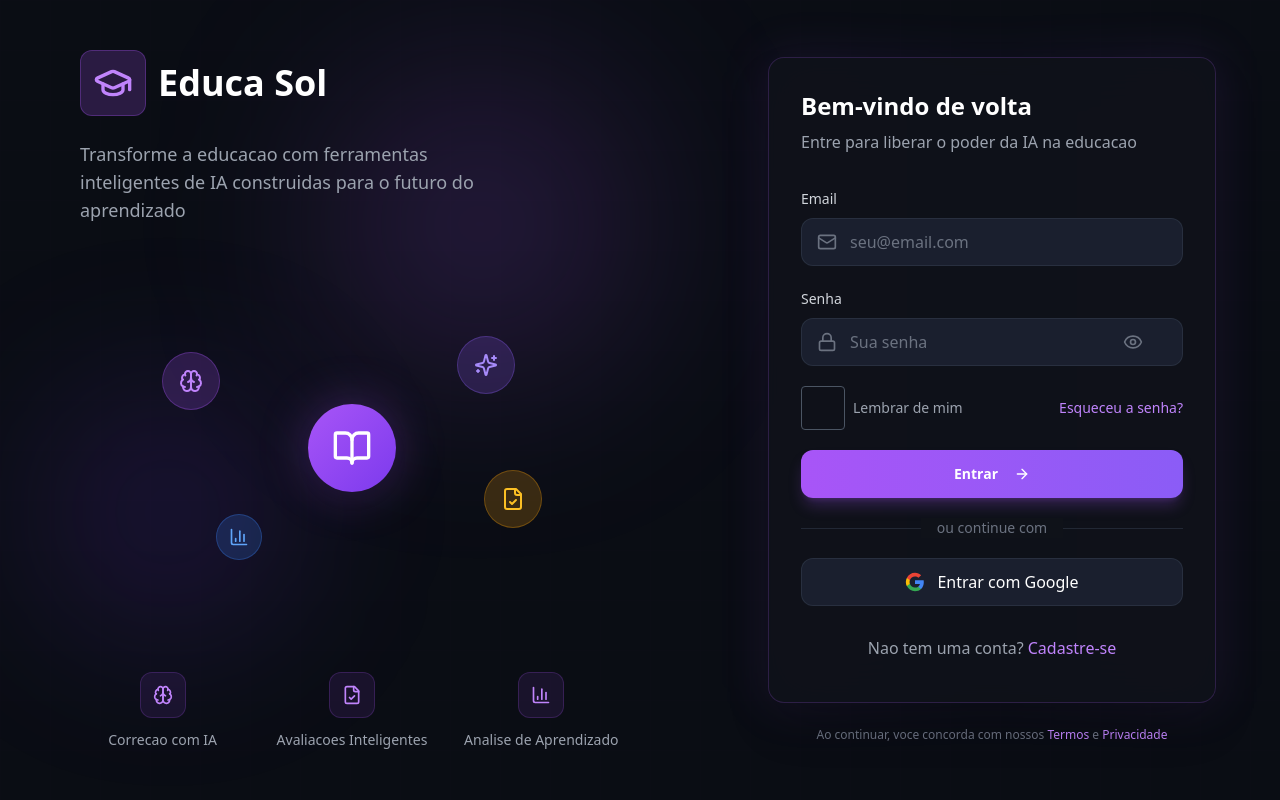
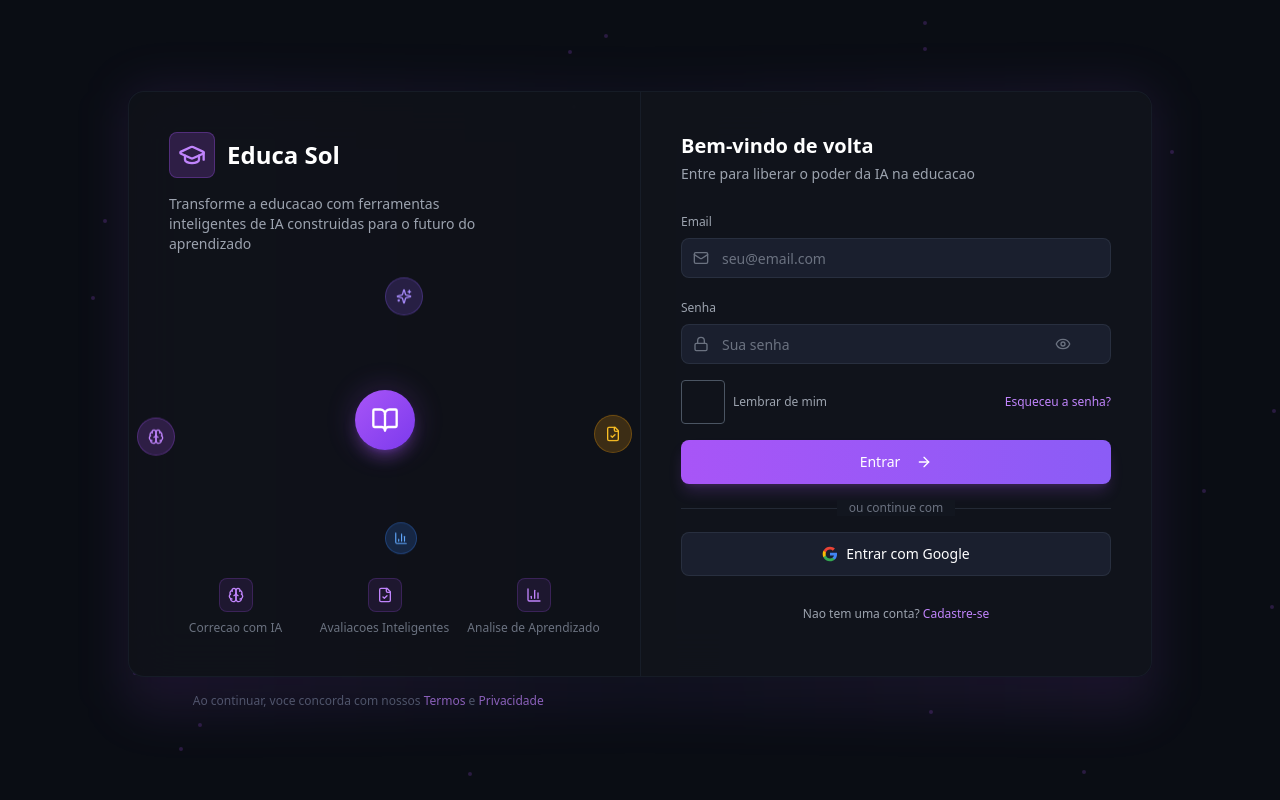
Before and after one commit to hudsonargollo/educassol, a React (Vite) app: page /auth in a window 1280 px wide. Built offline with nearby package versions, Linux system fonts and the light colour scheme.

Commit message:
Compact login layout to match ExamAI reference

```diff
--- a/src/pages/Auth.tsx
+++ b/src/pages/Auth.tsx
@@ -5,7 +5,6 @@ import { GraduationCap, Sparkles, Mail, Lock, Eye, EyeOff, ArrowRight, Brain, Ba
 import { Button } from "@/components/ui/button";
 import { Checkbox } from "@/components/ui/checkbox";
 import { useToast } from "@/hooks/use-toast";
-import { cn } from "@/lib/utils";
 
 const Auth = () => {
   const navigate = useNavigate();
@@ -55,58 +54,148 @@ const Auth = () => {
   };
 
   return (
-    <div className="min-h-screen bg-[#0a0d14] relative overflow-hidden flex">
-      <div className="absolute inset-0 opacity-[0.02]" style={{ backgroundImage: `linear-gradient(rgba(168, 85, 247, 0.3) 1px, transparent 1px), linear-gradient(90deg, rgba(168, 85, 247, 0.3) 1px, transparent 1px)`, backgroundSize: '50px 50px' }} />
-      <div className="hidden lg:flex lg:w-1/2 xl:w-[55%] relative flex-col justify-center px-12 xl:px-20">
-        <div className="absolute top-20 right-20 w-72 h-72 bg-examai-purple-500/20 rounded-full blur-[100px]" />
-        <div className="absolute bottom-40 left-10 w-64 h-64 bg-violet-600/15 rounded-full blur-[80px]" />
-        <div className="relative z-10 mb-8">
-          <div className="flex items-center gap-3 mb-6">
-            <div className="p-3 rounded-xl bg-examai-purple-500/20 border border-examai-purple-500/30"><GraduationCap className="h-10 w-10 text-examai-purple-400" /></div>
-            <h1 className="text-4xl font-bold text-white">Educa Sol</h1>
-          </div>
-          <p className="text-lg text-gray-400 max-w-md">Transforme a educacao com ferramentas inteligentes de IA construidas para o futuro do aprendizado</p>
-        </div>
-        <div className="relative h-80 my-8">
-          <div className="absolute left-1/2 top-1/2 -translate-x-1/2 -translate-y-1/2 z-20">
-            <div className="relative"><div className="absolute inset-0 bg-examai-purple-500/30 rounded-full blur-xl animate-pulse" /><div className="relative p-6 rounded-full bg-gradient-to-br from-examai-purple-500 to-violet-600 shadow-lg"><BookOpen className="h-10 w-10 text-white" /></div></div>
-          </div>
-          <div className="absolute left-[15%] top-[20%] animate-float"><div className="p-4 rounded-full bg-examai-purple-500/20 border border-examai-purple-500/30"><Brain className="h-6 w-6 text-examai-purple-400" /></div></div>
-          <div className="absolute right-[20%] top-[15%] animate-float" style={{ animationDelay: '1s' }}><div className="p-4 rounded-full bg-violet-500/20 border border-violet-500/30"><Sparkles className="h-6 w-6 text-violet-400" /></div></div>
-          <div className="absolute left-[25%] bottom-[15%] animate-float" style={{ animationDelay: '0.5s' }}><div className="p-3 rounded-full bg-blue-500/20 border border-blue-500/30"><BarChart3 className="h-5 w-5 text-blue-400" /></div></div>
-          <div className="absolute right-[15%] bottom-[25%] animate-float" style={{ animationDelay: '1.5s' }}><div className="p-4 rounded-full bg-amber-500/20 border border-amber-500/30"><FileCheck className="h-6 w-6 text-amber-400" /></div></div>
-        </div>
-        <div className="relative z-10 grid grid-cols-3 gap-6 mt-8">
-          <FeatureItem icon={<Brain className="h-5 w-5" />} label="Correcao com IA" />
-          <FeatureItem icon={<FileCheck className="h-5 w-5" />} label="Avaliacoes Inteligentes" />
-          <FeatureItem icon={<BarChart3 className="h-5 w-5" />} label="Analise de Aprendizado" />
-        </div>
+    <div className="min-h-screen bg-[#0a0d14] relative overflow-hidden flex items-center justify-center p-4">
+      {/* Background dots */}
+      <div className="absolute inset-0 overflow-hidden pointer-events-none">
+        {[...Array(30)].map((_, i) => (
+          <div key={i} className="absolute w-1 h-1 bg-examai-purple-500/20 rounded-full"
+            style={{ top: `${Math.random() * 100}%`, left: `${Math.random() * 100}%` }} />
+        ))}
       </div>
-      <div className="w-full lg:w-1/2 xl:w-[45%] flex items-center justify-center p-6 lg:p-12">
-        <div className="w-full max-w-md">
-          <div className="lg:hidden text-center mb-8"><div className="flex items-center justify-center gap-3 mb-4"><div className="p-3 rounded-xl bg-examai-purple-500/20 border border-examai-purple-500/30"><GraduationCap className="h-8 w-8 text-examai-purple-400" /></div><h1 className="text-3xl font-bold text-white">Educa Sol</h1></div></div>
-          <div className="relative">
-            <div className="absolute -inset-1 bg-gradient-to-r from-examai-purple-500/20 via-violet-500/10 to-examai-purple-500/20 rounded-2xl blur-xl opacity-50" />
-            <div className="relative bg-[#0f1219]/90 backdrop-blur-xl rounded-2xl border border-examai-purple-500/20 p-8 shadow-2xl">
-              <div className="mb-8"><h2 className="text-2xl font-bold text-white mb-2">{isLogin ? "Bem-vindo de volta" : "Criar conta"}</h2><p className="text-gray-400">{isLogin ? "Entre para liberar o poder da IA na educacao" : "Comece sua jornada com a IA educacional"}</p></div>
-              <form onSubmit={handleSubmit} className="space-y-5">
-                <div className="space-y-2"><label className="text-sm font-medium text-gray-300">Email</label><div className="relative"><Mail className="absolute left-4 top-1/2 -translate-y-1/2 h-5 w-5 text-gray-500" /><input type="email" value={email} onChange={(e) => setEmail(e.target.value)} placeholder="seu@email.com" className="w-full h-12 pl-12 pr-4 rounded-xl bg-[#1a1f2e] border border-gray-700/50 text-white placeholder:text-gray-500 focus:outline-none focus:border-examai-purple-500 focus:ring-2 focus:ring-examai-purple-500/20 transition-all" required /></div></div>
-                <div className="space-y-2"><label className="text-sm font-medium text-gray-300">Senha</label><div className="relative"><Lock className="absolute left-4 top-1/2 -translate-y-1/2 h-5 w-5 text-gray-500" /><input type={showPassword ? "text" : "password"} value={password} onChange={(e) => setPassword(e.target.value)} placeholder="Sua senha" className="w-full h-12 pl-12 pr-12 rounded-xl bg-[#1a1f2e] border border-gray-700/50 text-white placeholder:text-gray-500 focus:outline-none focus:border-examai-purple-500 focus:ring-2 focus:ring-examai-purple-500/20 transition-all" required /><button type="button" onClick={() => setShowPassword(!showPassword)} className="absolute right-4 top-1/2 -translate-y-1/2 text-gray-500 hover:text-gray-300">{showPassword ? <EyeOff className="h-5 w-5" /> : <Eye className="h-5 w-5" />}</button></div></div>
-                {isLogin && <div className="flex items-center justify-between"><label className="flex items-center gap-2 cursor-pointer"><Checkbox checked={rememberMe} onCheckedChange={(c) => setRememberMe(c as boolean)} className="border-gray-600 data-[state=checked]:bg-examai-purple-500" /><span className="text-sm text-gray-400">Lembrar de mim</span></label><button type="button" className="text-sm text-examai-purple-400 hover:text-examai-purple-300">Esqueceu a senha?</button></div>}
-                <Button type="submit" disabled={loading} className="w-full h-12 rounded-xl font-semibold bg-gradient-to-r from-examai-purple-500 to-violet-500 hover:from-examai-purple-400 hover:to-violet-400 shadow-lg shadow-examai-purple-500/25 hover:-translate-y-0.5 transition-all disabled:opacity-50">{loading ? <><div className="w-5 h-5 border-2 border-white/30 border-t-white rounded-full animate-spin mr-2" />{isLogin ? "Entrando..." : "Criando..."}</> : <>{isLogin ? "Entrar" : "Criar conta"}<ArrowRight className="h-5 w-5 ml-2" /></>}</Button>
-                <div className="relative my-6"><div className="absolute inset-0 flex items-center"><div className="w-full border-t border-gray-700/50" /></div><div className="relative flex justify-center text-sm"><span className="px-4 bg-[#0f1219] text-gray-500">ou continue com</span></div></div>
-                <button type="button" onClick={handleGoogleSignIn} className="w-full h-12 rounded-xl font-medium bg-[#1a1f2e] border border-gray-700/50 text-white hover:bg-[#252b3d] transition-all flex items-center justify-center gap-3"><svg className="h-5 w-5" viewBox="0 0 24 24"><path fill="#4285F4" d="M22.56 12.25c0-.78-.07-1.53-.2-2.25H12v4.26h5.92c-.26 1.37-1.04 2.53-2.21 3.31v2.77h3.57c2.08-1.92 3.28-4.74 3.28-8.09z"/><path fill="#34A853" d="M12 23c2.97 0 5.46-.98 7.28-2.66l-3.57-2.77c-.98.66-2.23 1.06-3.71 1.06-2.86 0-5.29-1.93-6.16-4.53H2.18v2.84C3.99 20.53 7.7 23 12 23z"/><path fill="#FBBC05" d="M5.84 14.09c-.22-.66-.35-1.36-.35-2.09s.13-1.43.35-2.09V7.07H2.18C1.43 8.55 1 10.22 1 12s.43 3.45 1.18 4.93l2.85-2.22.81-.62z"/><path fill="#EA4335" d="M12 5.38c1.62 0 3.06.56 4.21 1.64l3.15-3.15C17.45 2.09 14.97 1 12 1 7.7 1 3.99 3.47 2.18 7.07l3.66 2.84c.87-2.6 3.3-4.53 6.16-4.53z"/></svg>Entrar com Google</button>
-                <p className="text-center text-gray-400 mt-6">{isLogin ? "Nao tem uma conta?" : "Ja tem uma conta?"}{" "}<button type="button" onClick={() => setIsLogin(!isLogin)} className="text-examai-purple-400 hover:text-examai-purple-300 font-medium">{isLogin ? "Cadastre-se" : "Entre"}</button></p>
-              </form>
+
+      {/* Main container - card style like reference */}
+      <div className="relative w-full max-w-5xl">
+        <div className="absolute -inset-1 bg-gradient-to-r from-examai-purple-500/10 via-violet-500/5 to-examai-purple-500/10 rounded-3xl blur-xl" />
+        <div className="relative bg-[#0f1219]/95 backdrop-blur-xl rounded-2xl border border-gray-800/50 overflow-hidden flex flex-col lg:flex-row">
+
+          {/* Left side - Branding */}
+          <div className="lg:w-1/2 p-8 lg:p-10 flex flex-col">
+            {/* Logo */}
+            <div className="flex items-center gap-3 mb-4">
+              <div className="p-2 rounded-lg bg-examai-purple-500/20 border border-examai-purple-500/30">
+                <GraduationCap className="h-7 w-7 text-examai-purple-400" />
+              </div>
+              <h1 className="text-2xl font-bold text-white">Educa Sol</h1>
+            </div>
+            <p className="text-gray-400 text-sm mb-8 max-w-xs">
+              Transforme a educacao com ferramentas inteligentes de IA construidas para o futuro do aprendizado
+            </p>
+
+            {/* Floating icons - compact cluster */}
+            <div className="relative flex-1 min-h-[200px] flex items-center justify-center">
+              {/* Center icon */}
+              <div className="relative z-20">
+                <div className="absolute inset-0 bg-examai-purple-500/30 rounded-full blur-lg animate-pulse" />
+                <div className="relative p-4 rounded-full bg-gradient-to-br from-examai-purple-500 to-violet-600 shadow-lg shadow-examai-purple-500/30">
+                  <BookOpen className="h-7 w-7 text-white" />
+                </div>
+              </div>
+
+              {/* Orbiting icons - closer to center */}
+              <div className="absolute -top-2 left-1/2 -translate-x-1/2 animate-float">
+                <div className="p-2.5 rounded-full bg-violet-500/20 border border-violet-500/30">
+                  <Sparkles className="h-4 w-4 text-violet-400" />
+                </div>
+              </div>
+              <div className="absolute top-1/2 -left-8 -translate-y-1/2 animate-float" style={{ animationDelay: '0.5s' }}>
+                <div className="p-2.5 rounded-full bg-examai-purple-500/20 border border-examai-purple-500/30">
+                  <Brain className="h-4 w-4 text-examai-purple-400" />
+                </div>
+              </div>
+              <div className="absolute top-1/2 -right-8 -translate-y-1/2 animate-float" style={{ animationDelay: '1s' }}>
+                <div className="p-2.5 rounded-full bg-amber-500/20 border border-amber-500/30">
+                  <FileCheck className="h-4 w-4 text-amber-400" />
+                </div>
+              </div>
+              <div className="absolute -bottom-2 left-1/2 -translate-x-1/2 animate-float" style={{ animationDelay: '1.5s' }}>
+                <div className="p-2 rounded-full bg-blue-500/20 border border-blue-500/30">
+                  <BarChart3 className="h-3.5 w-3.5 text-blue-400" />
+                </div>
+              </div>
+            </div>
+
+            {/* Feature items - bottom */}
+            <div className="grid grid-cols-3 gap-4 mt-6">
+              <FeatureItem icon={<Brain className="h-4 w-4" />} label="Correcao com IA" />
+              <FeatureItem icon={<FileCheck className="h-4 w-4" />} label="Avaliacoes Inteligentes" />
+              <FeatureItem icon={<BarChart3 className="h-4 w-4" />} label="Analise de Aprendizado" />
             </div>
           </div>
-          <p className="text-center text-xs text-gray-500 mt-6">Ao continuar, voce concorda com nossos <a href="#" className="text-examai-purple-400 hover:underline">Termos</a> e <a href="#" className="text-examai-purple-400 hover:underline">Privacidade</a></p>
+
+          {/* Right side - Form */}
+          <div className="lg:w-1/2 p-8 lg:p-10 bg-[#12161f]/50 border-t lg:border-t-0 lg:border-l border-gray-800/50">
+            <div className="mb-6">
+              <h2 className="text-xl font-bold text-white mb-1">{isLogin ? "Bem-vindo de volta" : "Criar conta"}</h2>
+              <p className="text-gray-400 text-sm">{isLogin ? "Entre para liberar o poder da IA na educacao" : "Comece sua jornada com a IA educacional"}</p>
+            </div>
+
+            <form onSubmit={handleSubmit} className="space-y-4">
+              <div className="space-y-1.5">
+                <label className="text-xs font-medium text-gray-400">Email</label>
+                <div className="relative">
+                  <Mail className="absolute left-3 top-1/2 -translate-y-1/2 h-4 w-4 text-gray-500" />
+                  <input type="email" value={email} onChange={(e) => setEmail(e.target.value)} placeholder="seu@email.com"
+                    className="w-full h-10 pl-10 pr-3 rounded-lg bg-[#1a1f2e] border border-gray-700/50 text-white text-sm placeholder:text-gray-500 focus:outline-none focus:border-examai-purple-500 focus:ring-1 focus:ring-examai-purple-500/20 transition-all" required />
+                </div>
+              </div>
+
+              <div className="space-y-1.5">
+                <label className="text-xs font-medium text-gray-400">Senha</label>
+                <div className="relative">
+                  <Lock className="absolute left-3 top-1/2 -translate-y-1/2 h-4 w-4 text-gray-500" />
+                  <input type={showPassword ? "text" : "password"} value={password} onChange={(e) => setPassword(e.target.value)} placeholder="Sua senha"
+                    className="w-full h-10 pl-10 pr-10 rounded-lg bg-[#1a1f2e] border border-gray-700/50 text-white text-sm placeholder:text-gray-500 focus:outline-none focus:border-examai-purple-500 focus:ring-1 focus:ring-examai-purple-500/20 transition-all" required />
+                  <button type="button" onClick={() => setShowPassword(!showPassword)} className="absolute right-3 top-1/2 -translate-y-1/2 text-gray-500 hover:text-gray-300">
+                    {showPassword ? <EyeOff className="h-4 w-4" /> : <Eye className="h-4 w-4" />}
+                  </button>
+                </div>
+              </div>
+
+              {isLogin && (
+                <div className="flex items-center justify-between text-xs">
+                  <label className="flex items-center gap-2 cursor-pointer">
+                    <Checkbox checked={rememberMe} onCheckedChange={(c) => setRememberMe(c as boolean)} className="h-3.5 w-3.5 border-gray-600 data-[state=checked]:bg-examai-purple-500" />
+                    <span className="text-gray-400">Lembrar de mim</span>
+                  </label>
+                  <button type="button" className="text-examai-purple-400 hover:text-examai-purple-300">Esqueceu a senha?</button>
+                </div>
+              )}
+
+              <Button type="submit" disabled={loading} className="w-full h-10 rounded-lg font-medium text-sm bg-gradient-to-r from-examai-purple-500 to-violet-500 hover:from-examai-purple-400 hover:to-violet-400 shadow-lg shadow-examai-purple-500/20 hover:-translate-y-0.5 transition-all disabled:opacity-50">
+                {loading ? <><div className="w-4 h-4 border-2 border-white/30 border-t-white rounded-full animate-spin mr-2" />{isLogin ? "Entrando..." : "Criando..."}</> : <>{isLogin ? "Entrar" : "Criar conta"}<ArrowRight className="h-4 w-4 ml-2" /></>}
+              </Button>
+
+              <div className="relative my-4">
+                <div className="absolute inset-0 flex items-center"><div className="w-full border-t border-gray-700/50" /></div>
+                <div className="relative flex justify-center text-xs"><span className="px-3 bg-[#12161f] text-gray-500">ou continue com</span></div>
+              </div>
+
+              <button type="button" onClick={handleGoogleSignIn} className="w-full h-10 rounded-lg font-medium text-sm bg-[#1a1f2e] border border-gray-700/50 text-white hover:bg-[#252b3d] transition-all flex items-center justify-center gap-2">
+                <svg className="h-4 w-4" viewBox="0 0 24 24"><path fill="#4285F4" d="M22.56 12.25c0-.78-.07-1.53-.2-2.25H12v4.26h5.92c-.26 1.37-1.04 2.53-2.21 3.31v2.77h3.57c2.08-1.92 3.28-4.74 3.28-8.09z"/><path fill="#34A853" d="M12 23c2.97 0 5.46-.98 7.28-2.66l-3.57-2.77c-.98.66-2.23 1.06-3.71 1.06-2.86 0-5.29-1.93-6.16-4.53H2.18v2.84C3.99 20.53 7.7 23 12 23z"/><path fill="#FBBC05" d="M5.84 14.09c-.22-.66-.35-1.36-.35-2.09s.13-1.43.35-2.09V7.07H2.18C1.43 8.55 1 10.22 1 12s.43 3.45 1.18 4.93l2.85-2.22.81-.62z"/><path fill="#EA4335" d="M12 5.38c1.62 0 3.06.56 4.21 1.64l3.15-3.15C17.45 2.09 14.97 1 12 1 7.7 1 3.99 3.47 2.18 7.07l3.66 2.84c.87-2.6 3.3-4.53 6.16-4.53z"/></svg>
+                Entrar com Google
+              </button>
+
+              <p className="text-center text-gray-400 text-xs mt-4">
+                {isLogin ? "Nao tem uma conta?" : "Ja tem uma conta?"}{" "}
+                <button type="button" onClick={() => setIsLogin(!isLogin)} className="text-examai-purple-400 hover:text-examai-purple-300 font-medium">{isLogin ? "Cadastre-se" : "Entre"}</button>
+              </p>
+            </form>
+          </div>
         </div>
+
+        <p className="text-center text-xs text-gray-600 mt-4">
+          Ao continuar, voce concorda com nossos <a href="#" className="text-examai-purple-400/70 hover:underline">Termos</a> e <a href="#" className="text-examai-purple-400/70 hover:underline">Privacidade</a>
+        </p>
       </div>
     </div>
   );
 };
 
-const FeatureItem = ({ icon, label }: { icon: React.ReactNode; label: string }) => (<div className="flex flex-col items-center gap-3 text-center"><div className="p-3 rounded-xl bg-examai-purple-500/10 border border-examai-purple-500/20 text-examai-purple-400">{icon}</div><span className="text-sm text-gray-400">{label}</span></div>);
+const FeatureItem = ({ icon, label }: { icon: React.ReactNode; label: string }) => (
+  <div className="flex flex-col items-center gap-2 text-center">
+    <div className="p-2 rounded-lg bg-examai-purple-500/10 border border-examai-purple-500/20 text-examai-purple-400">{icon}</div>
+    <span className="text-xs text-gray-500">{label}</span>
+  </div>
+);
 
 export default Auth;
```
